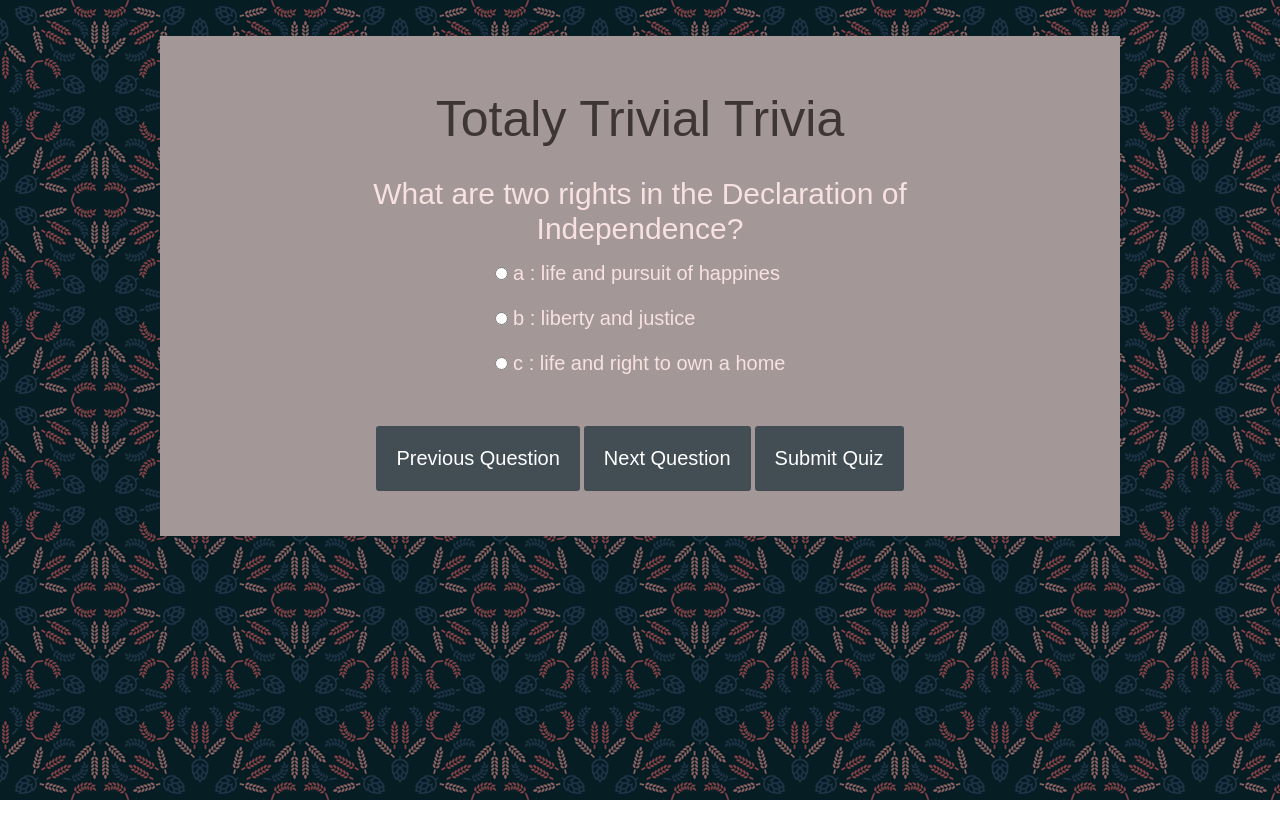
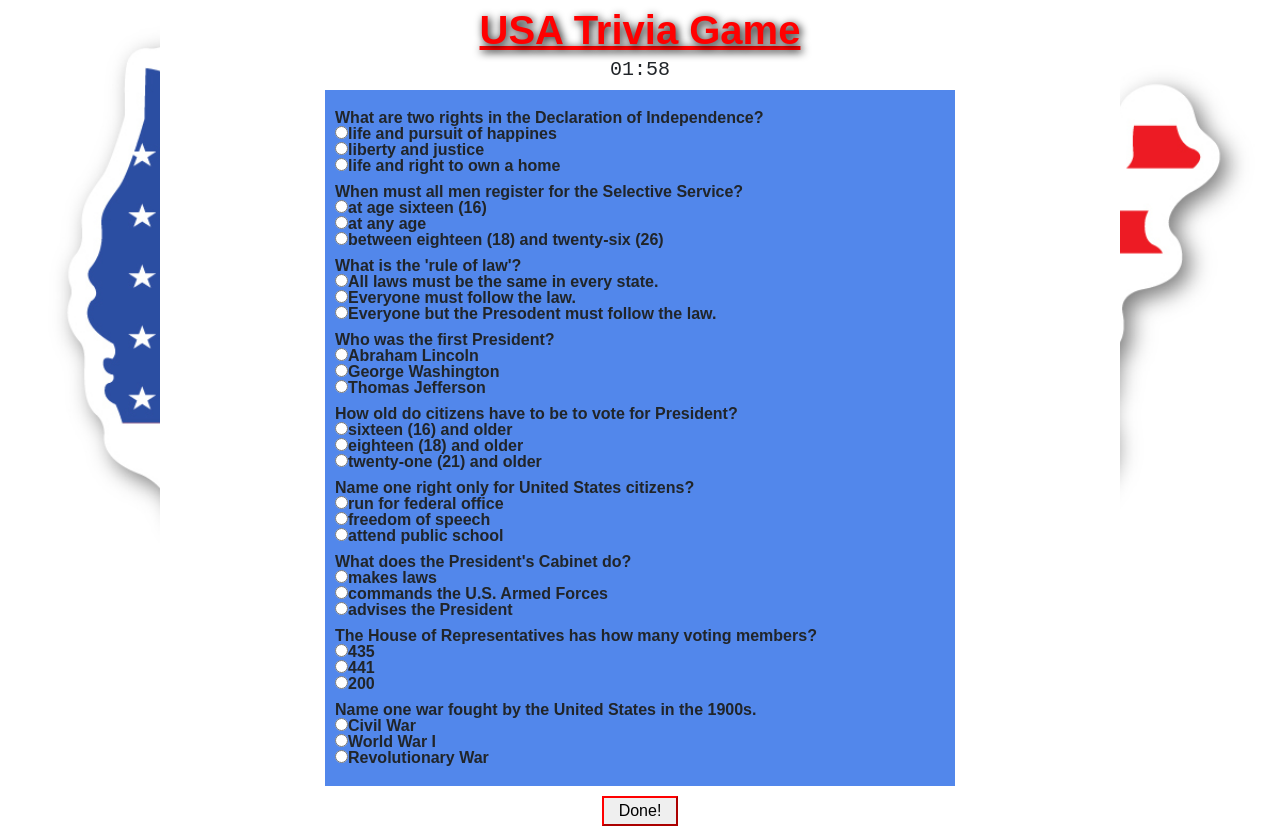
Before and after one commit to katrinity/TriviaGame, a plain HTML site: page index.html in a window 1280 px wide. Both pictures are taken after a click on the button "Start". Before the commit the page ends 800 px from the top, so only its background shows below. Drawn offline with nearby package versions, Linux system fonts and the light colour scheme.

Commit message:
JS works

```diff
--- a/assets/css/style.css
+++ b/assets/css/style.css
@@ -1,123 +1,99 @@
-body {
-    background-image: url('../images/wheat.png');
-    margin: 0;
+* {
+    font-family: fantasy;
 }
 
-.container {
-        background-color:#a39797;
-        margin: auto;
-        margin-top: 35px;
-        height: 500px;
-        width: 960px;
-        color:#777777;
-        line-height: 25px;
-        text-align: center;
-      }
+.row {
+    font-family: fantasy;
+    /* background: url("../images/img.jpg"); */
+    background-color:transparent;
 
-      .title {
-          color: rgb(61, 54, 52);
-          font-family: fantasy;
-          font-size: 50px;
-          display: inline-block;
-          vertical-align: middle;
+}
+html {
+    background: url("../images/img.jpg") no-repeat center center fixed;
+    -webkit-background-size: cover;
+    -moz-background-size: cover;
+    -o-background-size: cover;
+    background-size: cover;
+}
 
-      }
+body {
+    text-align: center;
+    width: 960px;
+    margin: 0 auto;
+}
 
-      .title::before {
-        content: '';
-        display: inline-block;
-        height: 100%;
-        margin-top: 2em;
+h1 {
+    font-size: 2.5em;
+    color: red;
+    text-decoration: underline;
+    font-weight: 900;
+    text-shadow: 2px 2px 8px black;
+    margin: 10px auto;
+}
 
-      }
+#timer-display {
+    margin: 10px auto;
+    font-family: monospace;
+    font-size: 20px;
+}
 
-      .start {
-        margin-top: 150px;
-        height: 100px;
-        width: 150px;
-        font-family: fantasy;
-        display: inline-block;
-        font-size: xx-large;
+.start {
+    color: blue;
+    background-color: white;
+    border: 2px outset blue;
+    padding: 5px 15px;
+    margin: 10px auto;
+}
 
-      }
+.question-block {
+    display: none;
+    /* width: 960px; */
+    text-align: left;
+    background-color: rgb(82, 135, 235);
+    /* border: 2px double burlywood; */
+    padding: 10px;
+}
 
-      .start:hover {
-        background-color: #4e5c5b;
-        color: white;
-        cursor: pointer;
-      }
+.question {
+    margin: 10px auto;
+    font-weight: bold;
+}
 
+.ul {
+    list-style-type: none;
+  margin: 0;
+  padding: 0;
+  list-style-position: outside;
+}
 
+.li {
+    padding-left: 20px;
+}
 
+.done {
+    display: none;
+    border: 2px outset red;
+    padding: 5px 15px;
+    margin: 10px auto;
+}
 
+.results {
+    font-size: 20px;
+    display: none;
+}
 
+#correct, #incorrect, #unanswered {
+    margin: 10px auto;
 
+}
 
+.reset {
+    display: none;
+    color: blue;
+    background-color: white;
+    border: 2px outset blue;
+    border-radius: 2px;
+    padding: 5px 15px;
+    margin: 10px auto;
 
-
-
-      @import url(https://fonts.googleapis.com/css?family=Work+Sans:300,600);
-
-      .quiz-container{
-          font-size: 20px;
-          font-family: 'Work Sans', sans-serif;
-          color: rgb(248, 225, 225);
-          font-weight: 300;
-          text-align: center;
-          line-height: 35px;
-          position: relative;
-          height: 250px;
-          margin-top: 40px;
-
-      }
-      h1{
-        font-weight: 300;
-        margin: 0px;
-        padding: 10px;
-        font-size: 20px;
-        background-color: #444;
-        color: #fff;
-      }
-      .question{
-        font-size: 30px;
-        margin-bottom: 10px;
-      }
-      .answers {
-        margin-bottom: 20px;
-        text-align: left;
-        display: inline-block;
-      }
-      .answers label{
-        display: block;
-        margin-bottom: 10px;
-      }
-      button{
-          font-family: fantasy;
-          font-size: 20px;
-          background-color: rgb(66, 78, 83);
-          color: #fff;
-          border: 25px;
-          border-radius: 3px;
-          padding: 20px;
-          cursor: pointer;
-          margin-bottom: 10px;
-      }
-      button:hover{
-          background-color: rgb(81, 89, 92);
-      }
-
-
-
-      .slide{
-        position: absolute;
-        left: 0px;
-        top: 0px;
-        width: 100%;
-        z-index: 1;
-        opacity: 0;
-        transition: opacity 0.5s;
-      }
-      .active-slide{
-        opacity: 1;
-        z-index: 2;
-      }
+}
--- a/assets/javascript/app.js
+++ b/assets/javascript/app.js
@@ -1,238 +1,225 @@
-var myQuestions;
-let quizContainer;
-let resultsContainer;
-let submitButton;
-let currentSlide;
-let slides;
-let previousButton = $("#previous");
-let nextButton = $("#next");
+let questionslist = {};
+let trivia = {};
 
+let questions;
+let answers = ["a", "c", "b", "b", "b", "a", "c", "a", "b", "b"];
 
+let intervalID;
 
-$(document).ready(function () {
-    quizContainer = $(".quiz-container");
-    resultsContainer = $("#results");
+// Timer Object ========================================================================================================
+timer = {
 
+    time: 120,
 
-    $('#previous').toggle()
-    $('#next').toggle()
-    $('#submit').toggle()
-    myQuestions = [
-        {
+    start: function () {
+        $("#timer-display").text("02:00");
+        intervalID = setInterval(timer.countdown, 1000);
+    },
+
+    countdown: function () {
+        /*console.log("countdown");*/
+        timer.time--;
+        let currentTime = timer.timeConverter(timer.time);
+        /*console.log(currentTime);*/
+        $("#timer-display").text(currentTime);
+
+        if (timer.time === 0) {
+            $("#timer-display").text("Time's Up!");
+            clearInterval(intervalID);
+            $(".done, .question-block").hide();
+            /*$(".question-block").hide();*/
+            score();
+            $(".results, .reset").show();
+        } else {
+
+        }
+    },
+
+    reset: function () {
+        timer.time = 120;
+        $("#timer-display").text("02:00");
+        clearInterval(intervalID);
+        /*console.log("Reset");*/
+    },
+
+    timeConverter: function (t) {
+        let minutes = Math.floor(t / 60);
+        let seconds = t - (minutes * 60);
+
+        if (seconds < 10) {
+            seconds = "0" + seconds;
+        }
+
+        if (minutes === 0) {
+            minutes = "00";
+        }
+
+        else if (minutes < 10) {
+            minutes = "0" + minutes;
+        }
+
+        return minutes + ":" + seconds;
+    },
+
+};
+
+// Question Object =====================================================================================================
+
+function startTrivia() {
+    questionslist = resetQuestions();
+    trivia = resetTrivia();
+
+    showQuestions();
+
+}
+
+function resetTrivia() {
+    return {
+        correct: 0,
+        incorrect: 0,
+        blank: 0,
+    }
+}
+
+function resetQuestions() {
+    return {
+        q0: {
             question: "What are two rights in the Declaration of Independence?",
-            answers: {
             a: "life and pursuit of happines",
             b: "liberty and justice",
-                c: "life and right to own a home"
+            c: "life and right to own a home",
         },
-            correctAnswer: "a"
-        },
-        {
+        q1: {
             question: "When must all men register for the Selective Service?",
-            answers: {
             a: "at age sixteen (16)",
             b: "at any age",
-                c: "between eighteen (18) and twenty-six (26)"
+            c: "between eighteen (18) and twenty-six (26)",
         },
-            correctAnswer: "c"
-        },
-        {
+        q2: {
             question: "What is the 'rule of law'?",
-            answers: {
             a: "All laws must be the same in every state.",
             b: "Everyone must follow the law.",
             c: "Everyone but the Presodent must follow the law.",
         },
-            correctAnswer: "b"
-        },
-        {
+        q3: {
             question: "Who was the first President?",
-            answers: {
             a: "Abraham Lincoln",
             b: "George Washington",
             c: "Thomas Jefferson",
         },
-            correctAnswer: "b"
-        },
-        {
+        q4: {
             question: "How old do citizens have to be to vote for President?",
-            answers: {
             a: "sixteen (16) and older",
             b: "eighteen (18) and older",
             c: "twenty-one (21) and older",
         },
-            correctAnswer: "b"
-        },
-        {
+        q5: {
             question: "Name one right only for United States citizens?",
-            answers: {
             a: "run for federal office",
             b: "freedom of speech",
             c: "attend public school",
         },
-            correctAnswer: "a"
-        },
-        {
+        q6: {
             question: "What does the President's Cabinet do?",
-            answers: {
             a: "makes laws",
             b: "commands the U.S. Armed Forces",
             c: "advises the President",
         },
-            correctAnswer: "c"
-        },
-        {
+        q7: {
             question: "The House of Representatives has how many voting members?",
-            answers: {
             a: "435",
             b: "441",
             c: "200",
         },
-            correctAnswer: "a"
-        },
-        {
-            question: "What is the highest court in the United States??",
-            answers: {
-                a: "the Federal Court",
-                b: "the Supreme Court",
-                c: "the District Court",
-            },
-            correctAnswer: "b"
-        },
-        {
+        q8: {
             question: "Name one war fought by the United States in the 1900s.",
-            answers: {
             a: "Civil War",
             b: "World War I",
             c: "Revolutionary War",
-            },
-            correctAnswer: "b"
+        }
     }
 
-    ]
+}
 
-    $('.start').on("click", event => {
-        $('.start').toggle()
-        $('#previous').toggle()
-        $('#next').toggle()
-        $('#submit').toggle()
-        buildQuiz();
+function showQuestions() {
+    questions = Object.keys(questionslist);
+    for (var i = 0; i < questions.length; i++) {
+        var questiontitle = questions[i];
+        var question = questionslist[questiontitle];
+        var questionblocks = createQuestions(question, questiontitle);
+        $(".question-block").append(questionblocks).show();
+    }
+}
 
-    })
+function createQuestions(question, key) {
+    var block = $("<div class='question' name='" + key + "'>" + question.question + "" +
+        "<ul>" +
+        "<li><input type='radio' name= '" + key + "' value='a'><label>" + question.a + "</label></li>" +
+        "<li><input type='radio' name= '" + key + "' value='b'><label>" + question.b + "</label></li>" +
+        "<li><input type='radio' name= '" + key + "' value='c'><label>" + question.c + "</label></li>" +
+        // "<li><input type='radio' name='" + key + "' value='D'><label>" + question.D + "</label></li>" +
+        "</ul>");
+
+    return block;
+}
+
+function score() {
+    /*console.log($("input:radio[name='q0']:checked").val());*/
+    let playeranswers = [$("input:radio[name='q0']:checked").val(),
+    $("input:radio[name='q1']:checked").val(),
+    $("input:radio[name='q2']:checked").val(),
+    $("input:radio[name='q3']:checked").val(),
+    $("input:radio[name='q4']:checked").val(),
+    $("input:radio[name='q5']:checked").val(),
+    $("input:radio[name='q6']:checked").val(),
+    $("input:radio[name='q7']:checked").val()];
+
+    console.log(playeranswers);
+    console.log(answers);
+
+    for (k = 0; k < questions.length; k++) {
+        if (playeranswers[k] === undefined) {
+            trivia.blank++;
+        } else if (playeranswers[k] === answers[k]) {
+            trivia.correct++;
+        } else {
+            trivia.incorrect++;
+        }
+
+    }
+
+    $("#correct").text("Correct: " + trivia.correct);
+    $("#incorrect").text("Incorrect: " + trivia.incorrect);
+    $("#unanswered").text("Unanswered: " + trivia.blank);
+
+    console.log(trivia.correct);
+    console.log(trivia.incorrect);
+    console.log(trivia.blank);
+}
+
+// Question Time =======================================================================================================
+
+$(document).ready(function () {
+
+    $(".start").on("click", function () {
+        $(".start").hide();
+        startTrivia();
+        timer.start();
+        $(".done").show();
 
     });
 
-function buildQuiz() {
-    // we'll need a place to store the HTML output
-    var output = [];
-    //console.log (myQuestions)
-
-    // for each question...
-    myQuestions.forEach((currentQuestion, questionNumber) => {
-        // we'll want to store the list of answer choices
-        var answers = [];
-
-        // and for each available answer...
-        for (letter in currentQuestion.answers) {
-            // ...add an HTML radio button
-            answers.push(
-                `<label>
-                 <input type="radio" name="question${questionNumber}" value="${letter}">
-                  ${letter} :
-                  ${currentQuestion.answers[letter]}
-               </label>`
-            );
-        }
-
-        // add this question and its answers to the output
-        output.push(
-            `<div class="slide">
-               <div class="question"> ${currentQuestion.question} </div>
-               <div class="answers"> ${answers.join("")} </div>
-             </div>`
-        );
+    $(".done").on("click", function () {
+        score();
+        $(".done, .question-block").hide();
+        timer.reset();
+        $(".results, .reset").show();
     });
 
-    // combine our output list into one string of HTML and put it on the page
-
-    quizContainer.html(output.join(""));
-    $('.slide').first().addClass('active-slide');
-    previousButton = $("#previous");
-    nextButton = $("#next");
-    submitButton = $("#submit");
-    slides = document.querySelectorAll(".slide");
-    //
-
-    showSlide(0);
-
-    // on submit, show results
-
-    submitButton.on("click", showResults);
-    previousButton.on("click", showPreviousSlide);
-    nextButton.on("click", showNextSlide);
-}
-
-function showResults() {
-    // gather answer containers from our quiz
-    const answerContainers = quizContainer.querySelectorAll(".answers");
-
-    // keep track of user's answers
-    let numCorrect = 0;
-
-    // for each question...
-    myQuestions.forEach((currentQuestion, questionNumber) => {
-        // find selected answer
-        const answerContainer = answerContainers[questionNumber];
-        const selector = `input[name=question${questionNumber}]:checked`;
-        const userAnswer = (answerContainer.querySelector(selector) || {}).value;
-
-        // if answer is correct
-        if (userAnswer === currentQuestion.correctAnswer) {
-            // add to the number of correct answers
-            numCorrect++;
-
-            // color the answers green
-            // answerContainers[questionNumber].style.color = "lightgreen";
-        } else {
-            // if answer is wrong or blank
-            // color the answers red
-            answerContainers[questionNumber].style.color = "red";
-        }
+    $(".reset").on("click", function () {
+        $(".question-block").empty();
+        $(".start").show();
+        $(".reset, .results").hide();
+        timer.reset();
     });
-
-    // show number of correct answers out of total
-    resultsContainer.innerHTML = `${numCorrect} out of ${myQuestions.length}`;
-}
-
-function showSlide(n) {
-    slides[currentSlide].classList.remove("active-slide");
-    slides[n].classList.add("active-slide");
-    currentSlide = n;
-    console.log('currentSlide', currentSlide);
-    if (currentSlide === 0) {
-
-        previousButton.css('display', "none");
-    } else {
-        previousButton.css('display', "inline-block");
-    }
-
-    if (currentSlide === slides.length - 1) {
-        nextButton.style.display = "none";
-        submitButton.style.display = "inline-block";
-    } else {
-        //nextButton.style.display = "inline-block";
-        submitButton.style.display = "none";
-    }
-}
-
-function showNextSlide() {
-    showSlide(currentSlide + 1);
-}
-
-function showPreviousSlide() {
-    showSlide(currentSlide - 1);
-}
-
-
-// display quiz right away
-//buildQuiz();
+});
--- a/index.html
+++ b/index.html
@@ -11,22 +11,44 @@
         <link rel="stylesheet" type="text/css" href="assets/css/reset.css">
         <link rel="stylesheet" type="text/css" href="assets/css/style.css">
         <script src="https://cdnjs.cloudflare.com/ajax/libs/jquery/3.4.1/jquery.min.js"></script>
-        <script src="assets/javascript/app.js"></script>
+
 </head>
 
 <body>
-        <header class="headerContainer">
-                <div class="row justify-content-md-center ">
-                        <div class="col-md-4">
+        <!-- <div class="container"> -->
+        <div class="row justify-content-md-center">
+                <div class="col-md-8">
+                        <div class="header">
+                                <!-- <div class="row justify-content-md-center ">
+                        <div class="col-md-4"> -->
+                                <h1>USA Trivia Game</h1>
+                                <div id="timer-display">02:00</div>
+
+                                <!-- </div>
+                </div> -->
                         </div>
-                </div>
-        </header>
 
-        <div class="container">
-                <div class="row justify-content-md-center">
-                        <div class="col-md-8">
-                                <div class="title">Totaly Trivial Trivia</div>
-                                <div class="button">
+
+                        <button class="start">Start</button>
+
+
+                        <div class="question-block ">
+
+
+                        </div>
+
+
+                        <div class="results">
+                                <h2 id="correct"> Correct: </h2>
+                                <h2 id="incorrect"> Incorrect: </h2>
+                                <h2 id="unanswered"> Unanswered: </h2>
+                        </div>
+
+                        <button class="done">Done!</button>
+
+                        <button class="reset">Reset</button>
+
+                        <!-- <div class="button">
                                         <button class="start">Start</button>
                                 </div>
                                 <div class="quiz-container">
@@ -35,10 +57,14 @@
                                 <button id="previous">Previous Question</button>
                                 <button id="next">Next Question</button>
                                 <button id="submit">Submit Quiz</button>
-                                <div id="results"></div>
-                        </div>
+                                <div id="results"></div> -->
                 </div>
         </div>
+        </div>
+        <!--Link to jQuery CDN-->
+        <script src="https://ajax.googleapis.com/ajax/libs/jquery/3.3.1/jquery.min.js"></script>
+        <!--Link to Javascript-->
+        <script src="assets/javascript/app.js"></script>
 
 </body>
 
```
Also changed, not shown: index copy.html (deleted, +0 -39 lines), assets/css/reset.css (indentation only), assets/images/img.jpg (added). Lines whose indentation alone changed are shown as unchanged.
